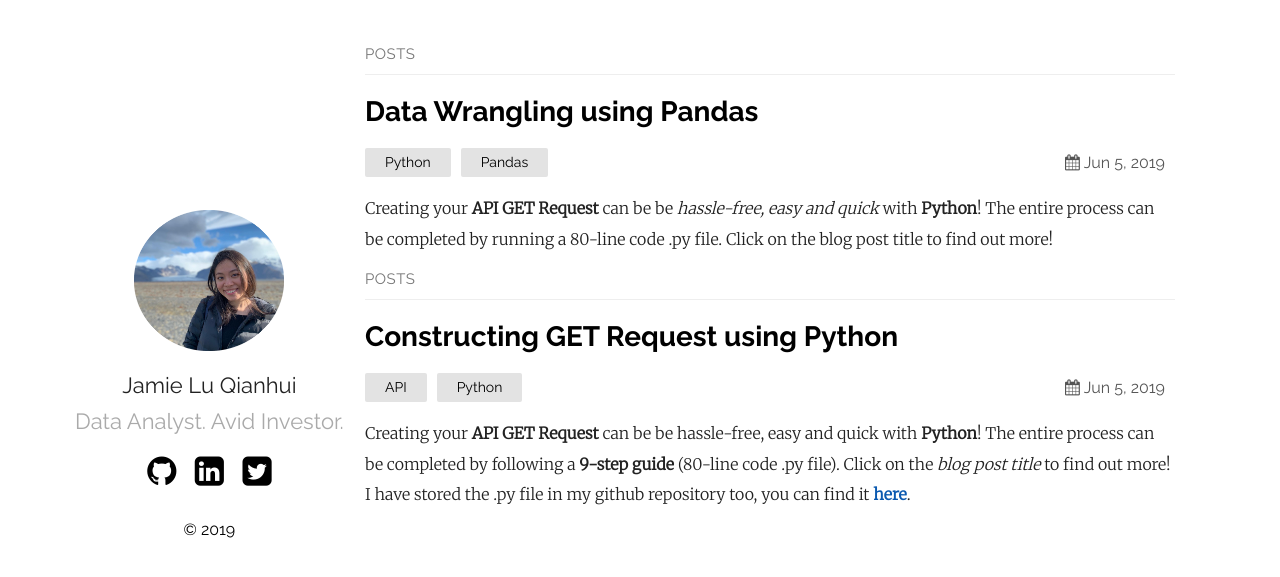
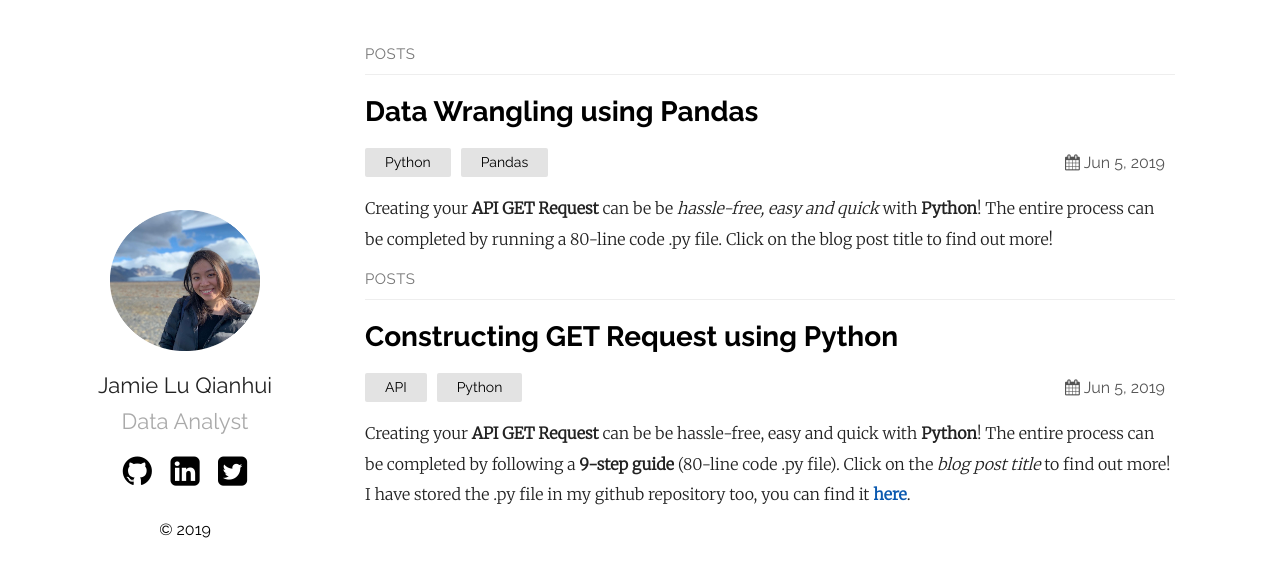
Before and after one commit to jamieqianhui/jamieqianhui.github.io, a Jekyll site: the page built from index.md, in a window 1280 px wide. Shown: the top 577 px of the page. Built offline with Jekyll 4.4.1, drawn with Linux system fonts in a browser that asks for light colours.

Commit message:
Update _config.yml

```diff
--- a/_config.yml
+++ b/_config.yml
@@ -13,7 +13,7 @@ sass:
   sass_dir: _sass
 plainwhite:
   name: Jamie Lu Qianhui
-  tagline: Data Analyst. Avid Investor.
+  tagline: Data Analyst
   date_format: "%b %-d, %Y"
 
   # generate social links in footer
```
